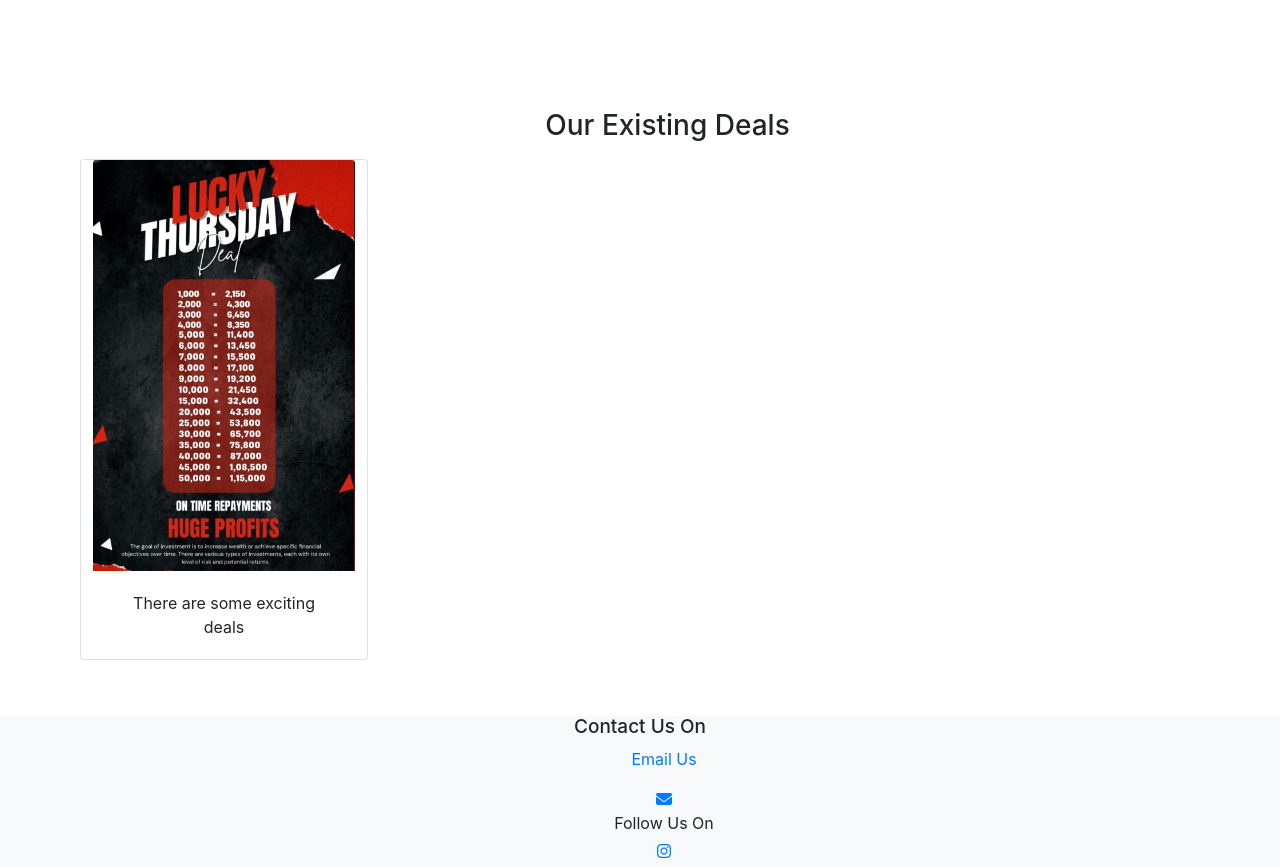
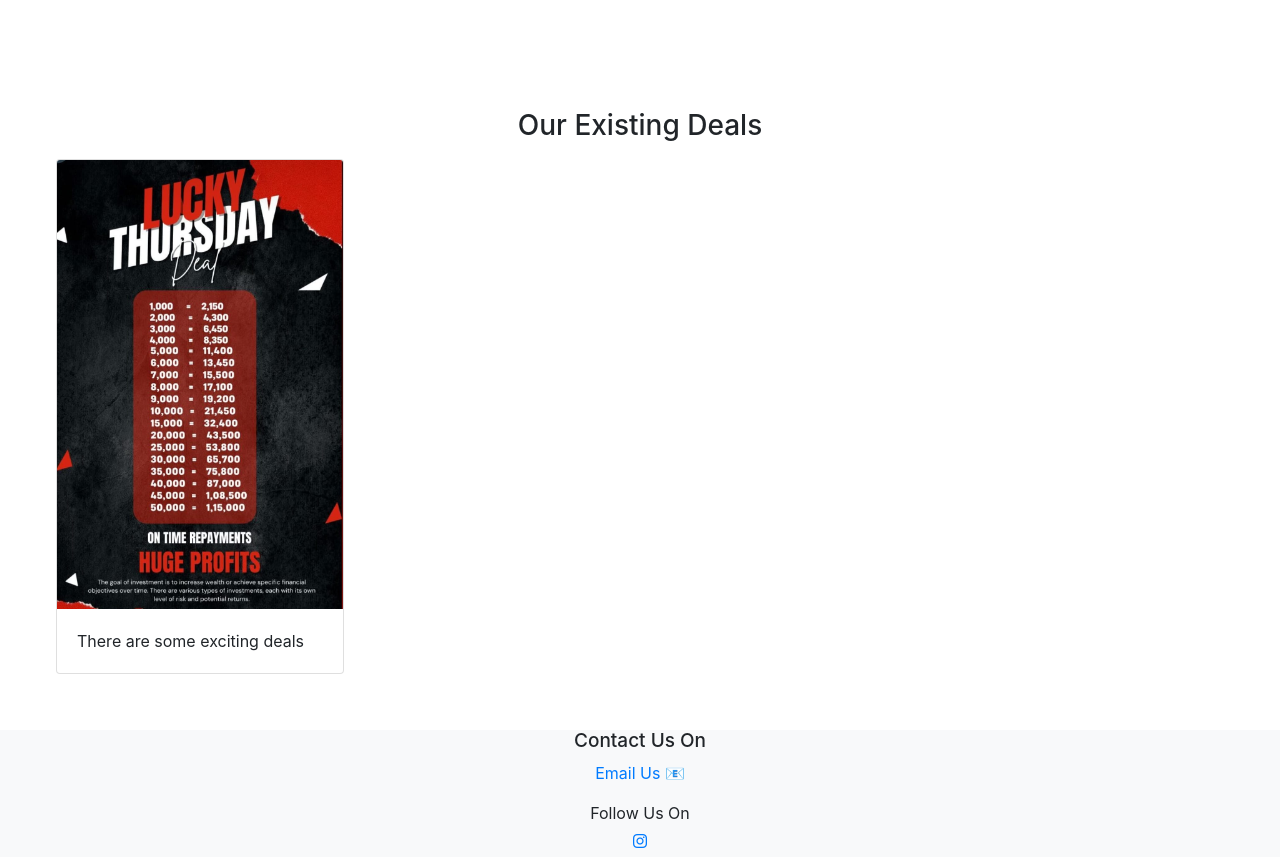
Before and after one commit to Manojachari/investonline, a plain HTML site: page index.html in a window 1280 px wide. Shown: the part 1998-2865 px from the top of the page. Drawn offline with nearby package versions, Linux system fonts and the light colour scheme; a small style sheet from the web is missing; a web font is replaced by a local one.

Commit message:
Update index.html

```diff
--- a/index.html
+++ b/index.html
@@ -146,7 +146,7 @@
 </div>
 </div>
 
-<section class="p-5 ml-4 row text-center" id="happy">
+<section class="p-5 d-flex row  justify-content-center" id="happy">
     <h3 class="m-3 text-center">Our Happy Customers</h3>
     <div class="card m-2" style="width: 18rem;">
         <img src="assests/happycustomers2.jpg" class="card-img-top" alt="...">
@@ -168,7 +168,7 @@
       </div>
 
 </section>
-<section class="p-5 ml-4 row text-center"  id="deals">
+<section class="p-5  d-flex justify-content-center flex-column"  id="deals">
     <h3 class="m-2 text-center">Our Existing Deals</h3>
     <div class="card m-2" style="width: 18rem;">
     <img src="assests/deals.jpg" class="card-img-top" alt="...">
@@ -179,23 +179,12 @@
 </section>
 
 
-  <section id="contact" class="footer bg-light text-center">
+  <section id="contact" class="footer bg-light text-center d-flex flex-column justify-content-center">
     <h3>Contact Us On</h3>
-    <div class="row d-flex pl-lg-5 justify-content-space-between">
-        <div class=" col-12 ">
-            <a href="#"> <p class="footer-p">Email Us</p></a>
-           <a href="#"><i class="fa-solid fa-envelope"></i></a>
-        </div>
+            <a href="#"> <p class="footer-p">Email Us 📧</p></a>
+            <p class="m-0">Follow Us On</p>
+            <a href="#" class="p-1"><i class="fa-brands fa-instagram"></i></a>
 
-        <div class="col-12">
-            <p class="m-0">Follow Us On</p>
-                <div class="p-1">
-                    <a href="#" class="p-1"><i class="fa-brands fa-instagram"></i></a>
-                </div>
-        </div>
-
-
-        </div>
 </section>
 
 
```
